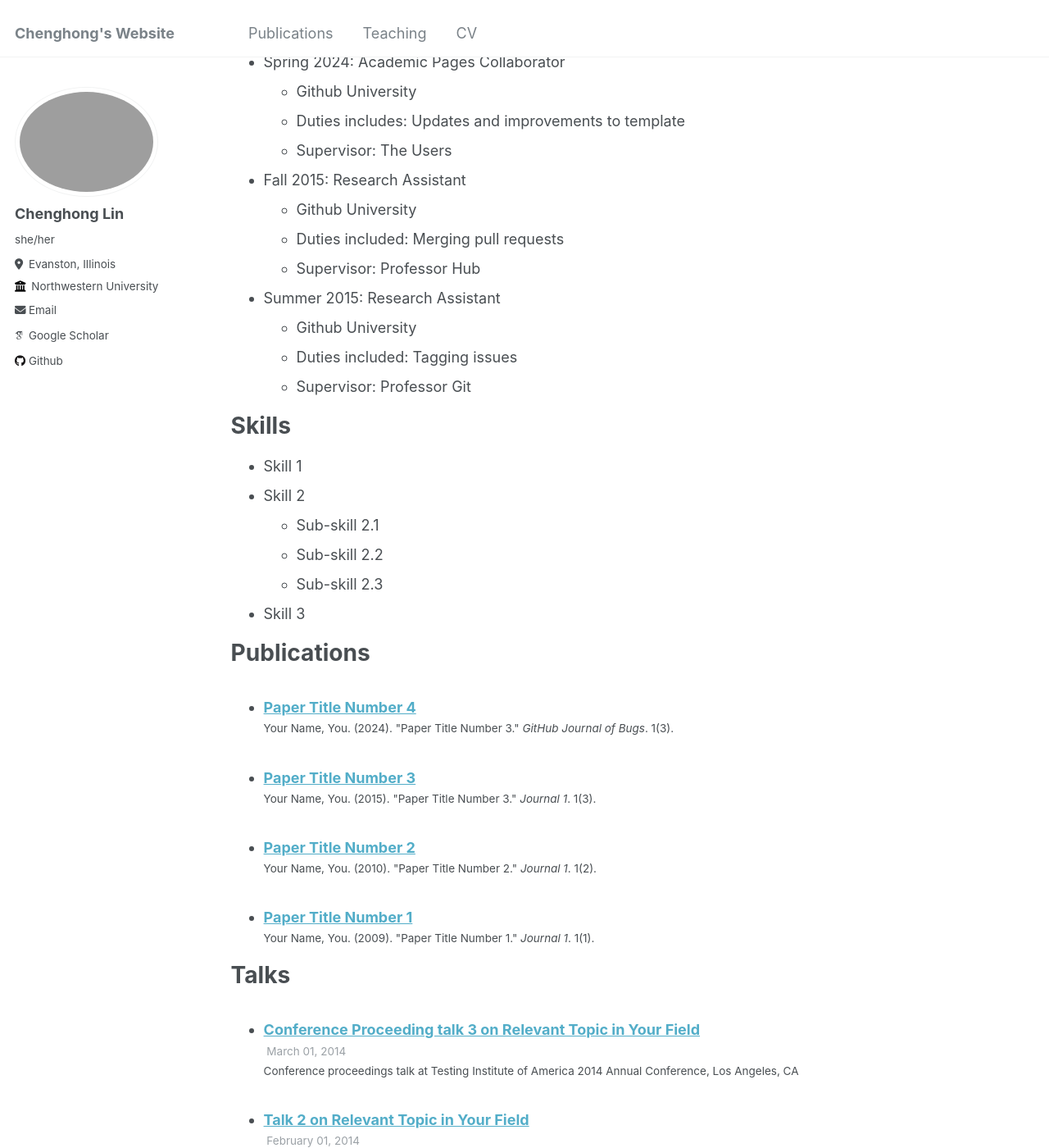
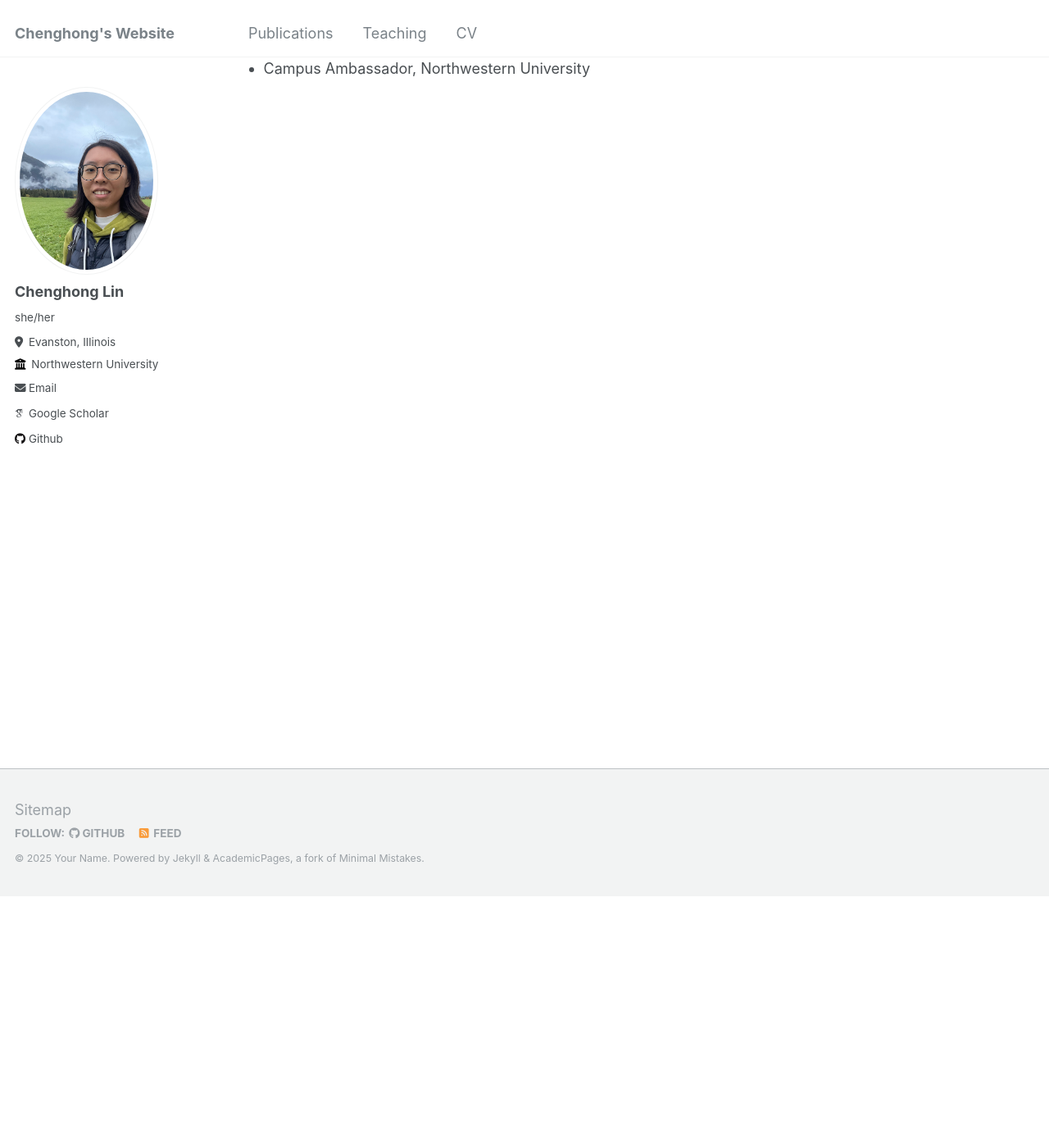
Before and after one commit to chenghong-lin-nu/chenghong-lin-nu.github.io, a Jekyll site: the page built from _pages/cv.md, in a window 1280 px wide and 1400 px high, scrolled down 307 px. Shown: the whole window at 82% size. Built offline with Jekyll 4.4.1, drawn with Linux system fonts in a browser that asks for light colours; some web fonts are replaced; some of the changed text lies outside the part shown.

Commit message:
added headshot, and info about publications.

```diff
--- a/_config.yml
+++ b/_config.yml
@@ -12,16 +12,16 @@ title                    : "Chenghong's Website"
 title_separator          : "-"
 name                     : &name "Your Name"
 description              : &description "personal description"
-url                      : https://academicpages.github.io # the base hostname & protocol for your site e.g. "https://mmistakes.github.io"
+url                      : https://chenghong-lin-nu.github.io/ # the base hostname & protocol for your site e.g. "https://mmistakes.github.io"
 baseurl                  : "" # the subpath of your site, e.g. "/blog"
-repository               : "academicpages/academicpages.github.io"
+repository               : "chenghong-lin-nu/chenghong-lin-nu.github.io"
 
 # Site Author - The following control what appear as part of the author content on the side bar.
 #               If a field is blank the icon and link will not appear, otherwise it will be shown.
 #               Additional customization can be done by editing /_includes/author-profile.html
 author:
   # Biographic information
-  avatar           : "images/profile.png"
+  avatar           : "test.png"
   name             : "Chenghong Lin"
   pronouns         : "she/her" # example: "she/her"
   bio              : # "Short biography for the left-hand sidebar"
--- a/_pages/cv.md
+++ b/_pages/cv.md
@@ -1,6 +1,6 @@
 ---
 layout: archive
-title: "CV"
+title: # "CV"
 permalink: /cv/
 author_profile: true
 redirect_from:
@@ -15,7 +15,7 @@ Education
 * M.S. in Computer Science, Northwestern University
 * B.E. in Software Engineering, Zhejiang Normal University, 2014-2018
 
-Work experience
+<!-- Work experience
 ======
 * Spring 2024: Academic Pages Collaborator
   * Github University
@@ -30,24 +30,24 @@ Work experience
 * Summer 2015: Research Assistant
   * Github University
   * Duties included: Tagging issues
-  * Supervisor: Professor Git
+  * Supervisor: Professor Git -->
 
-Skills
+<!-- Skills
 ======
 * Skill 1
 * Skill 2
   * Sub-skill 2.1
   * Sub-skill 2.2
   * Sub-skill 2.3
-* Skill 3
+* Skill 3 -->
 
-Publications
+<!-- Publications
 ======
   <ul>{% for post in site.publications reversed %}
     {% include archive-single-cv.html %}
-  {% endfor %}</ul>
+  {% endfor %}</ul> -->
 
-Talks
+<!-- Talks
 ======
   <ul>{% for post in site.talks reversed %}
     {% include archive-single-talk-cv.html  %}
@@ -57,8 +57,9 @@ Teaching
 ======
   <ul>{% for post in site.teaching reversed %}
     {% include archive-single-cv.html %}
-  {% endfor %}</ul>
+  {% endfor %}</ul> -->
 
 Service and leadership
 ======
-* Currently signed in to 43 different slack teams
+* Graduate Women Across Northwestern (GWAN) - Social & Wellness Co-chair
+* Campus Ambassador, Northwestern University
--- a/_publications/2009-10-01-paper-title-number-1.md
+++ /dev/null
@@ -1,13 +0,0 @@
----
-title: "Paper Title Number 1"
-collection: publications
-permalink: /publication/2009-10-01-paper-title-number-1
-excerpt: 'This paper is about the number 1. The number 2 is left for future work.'
-date: 2009-10-01
-venue: 'Journal 1'
-slidesurl: 'http://academicpages.github.io/files/slides1.pdf'
-paperurl: 'http://academicpages.github.io/files/paper1.pdf'
-citation: 'Your Name, You. (2009). &quot;Paper Title Number 1.&quot; <i>Journal 1</i>. 1(1).'
----
-
-The contents above will be part of a list of publications, if the user clicks the link for the publication than the contents of section will be rendered as a full page, allowing you to provide more information about the paper for the reader. When publications are displayed as a single page, the contents of the above "citation" field will automatically be included below this section in a smaller font.
--- a/_publications/2010-10-01-paper-title-number-2.md
+++ /dev/null
@@ -1,13 +0,0 @@
----
-title: "Paper Title Number 2"
-collection: publications
-permalink: /publication/2010-10-01-paper-title-number-2
-excerpt: 'This paper is about the number 2. The number 3 is left for future work.'
-date: 2010-10-01
-venue: 'Journal 1'
-slidesurl: 'http://academicpages.github.io/files/slides2.pdf'
-paperurl: 'http://academicpages.github.io/files/paper2.pdf'
-citation: 'Your Name, You. (2010). &quot;Paper Title Number 2.&quot; <i>Journal 1</i>. 1(2).'
----
-
-The contents above will be part of a list of publications, if the user clicks the link for the publication than the contents of section will be rendered as a full page, allowing you to provide more information about the paper for the reader. When publications are displayed as a single page, the contents of the above "citation" field will automatically be included below this section in a smaller font.
--- a/_publications/2015-10-01-paper-title-number-3.md
+++ /dev/null
@@ -1,13 +0,0 @@
----
-title: "Paper Title Number 3"
-collection: publications
-permalink: /publication/2015-10-01-paper-title-number-3
-excerpt: 'This paper is about the number 3. The number 4 is left for future work.'
-date: 2015-10-01
-venue: 'Journal 1'
-slidesurl: 'http://academicpages.github.io/files/slides3.pdf'
-paperurl: 'http://academicpages.github.io/files/paper3.pdf'
-citation: 'Your Name, You. (2015). &quot;Paper Title Number 3.&quot; <i>Journal 1</i>. 1(3).'
----
-
-The contents above will be part of a list of publications, if the user clicks the link for the publication than the contents of section will be rendered as a full page, allowing you to provide more information about the paper for the reader. When publications are displayed as a single page, the contents of the above "citation" field will automatically be included below this section in a smaller font.
--- a/_publications/2024-02-17-paper-title-number-4.md
+++ /dev/null
@@ -1,12 +0,0 @@
----
-title: "Paper Title Number 4"
-collection: publications
-permalink: /publication/2024-02-17-paper-title-number-4
-excerpt: 'This paper is about fixing template issue #693.'
-date: 2024-02-17
-venue: 'GitHub Journal of Bugs'
-paperurl: 'http://academicpages.github.io/files/paper3.pdf'
-citation: 'Your Name, You. (2024). &quot;Paper Title Number 3.&quot; <i>GitHub Journal of Bugs</i>. 1(3).'
----
-
-The contents above will be part of a list of publications, if the user clicks the link for the publication than the contents of section will be rendered as a full page, allowing you to provide more information about the paper for the reader. When publications are displayed as a single page, the contents of the above "citation" field will automatically be included below this section in a smaller font.
```
Also changed, not shown: _publications/2024-10-15.md (added, +12 -0 lines), _publications/2024-12-15.md (added, +12 -0 lines), images/profile_default2.png (renamed from images/profile_default.png), images/test.png (added), 1 other file.
